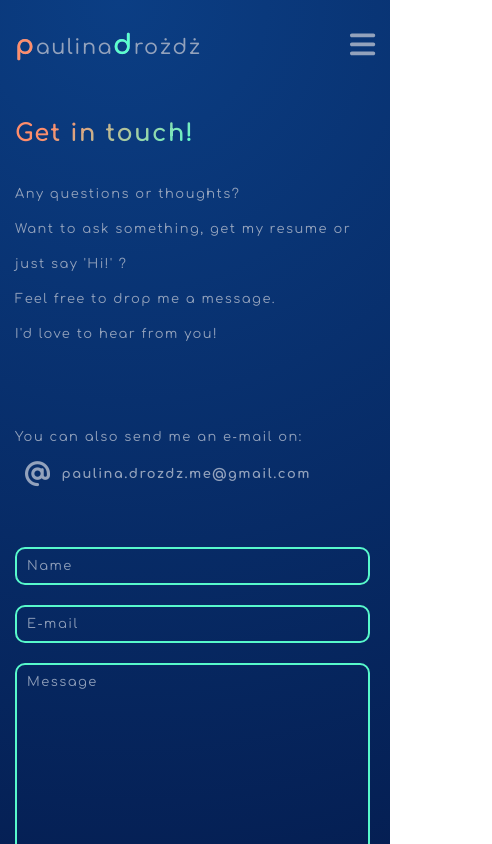
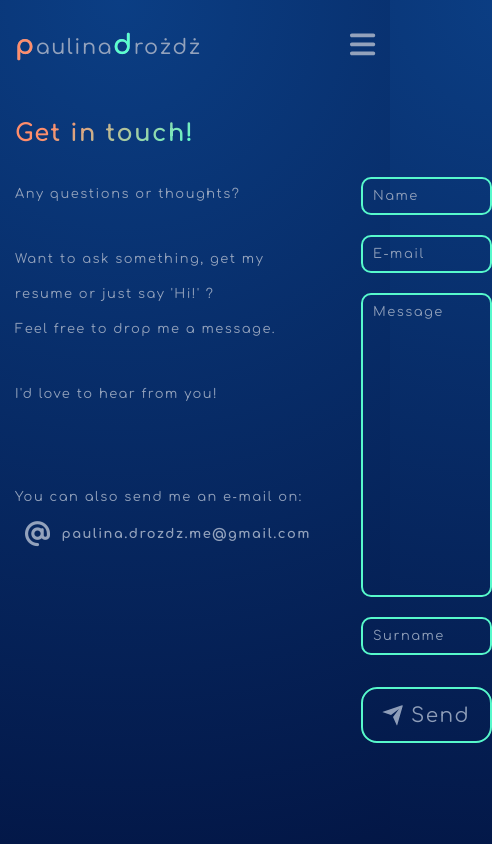
Before and after one commit to Paulina594/Portfolio, a React (Create React App) app: page /contact in a window 390 px wide. Shown: the top 844 px of the page, 492 px wide, since content can reach past the window. Built offline with nearby package versions, Linux system fonts and the light colour scheme.

Commit message:
contact form functionality implemented, google recaptcha replaced with honeypot

```diff
--- /dev/null
+++ b/src/components/contactForm/ContactForm.tsx
@@ -0,0 +1,52 @@
+import React, { useState } from "react";
+import { ContactFormView } from "../contactFormView/ContactFormView";
+
+export interface ContactMessage {
+  fullName: string;
+  email: string;
+  body: string;
+  surname: string;
+}
+
+export enum ContactFormStatus {
+  INITIAL,
+  SUCCESS,
+  ERROR,
+}
+
+export const ContactForm = () => {
+  const [formSubmitStatus, setFormSubmitStatus] = useState<ContactFormStatus>(
+    ContactFormStatus.INITIAL
+  );
+
+  const endpoint = "http://localhost:8080/send-mail";
+
+  async function sendMail(message: ContactMessage): Promise<any> {
+    if (message.surname !== "") {
+      setFormSubmitStatus(ContactFormStatus.SUCCESS);
+    } else {
+      const response = await fetch(endpoint, {
+        method: "POST",
+        body: JSON.stringify(message),
+        headers: {
+          "Content-Type": "application/json",
+        },
+      });
+      if (response.status === 200) {
+        setFormSubmitStatus(ContactFormStatus.SUCCESS);
+      } else {
+        setFormSubmitStatus(ContactFormStatus.ERROR);
+      }
+    }
+  }
+
+  return (
+    <>
+      <ContactFormView
+        formSubmitStatus={formSubmitStatus}
+        setSubmitStatus={() => setFormSubmitStatus(ContactFormStatus.INITIAL)}
+        onFormSubmit={(message) => sendMail(message)}
+      />
+    </>
+  );
+};
--- /dev/null
+++ b/src/components/contactFormView/ContactFormView.scss
@@ -0,0 +1,108 @@
+form {
+  width: 100%;
+
+  input {
+    width: 100%;
+  }
+
+  textarea {
+    resize: none;
+    width: 100%;
+    @media screen and (max-width: 1640px) {
+
+    }
+    @media screen and (max-width: 1200px) {
+      width: 100%;
+    }
+  }
+
+  input, textarea {
+    box-sizing: border-box;
+    display: block;
+    margin-bottom: 20px;
+    padding: 10px;
+    font-size: 22px;
+    background-color: transparent;
+    border-radius: 10px;
+    border: 2px solid var(--color-mint);
+    font-family: var(--font-family);
+    color: var(--color-additonal);
+
+    @media screen and (max-width: 576px) {
+      font-size: 13px;
+    }
+
+    &:focus, &:focus {
+      border: 2px solid var(--color-mint);
+      outline: none;
+      box-shadow: 0 0 5px var(--color-mint);
+    }
+
+    &::placeholder {
+      color: var(--color-additonal);
+    }
+  }
+
+  @media screen and (max-width: 1200px) {
+    flex-direction: column;
+  }
+}
+
+button.submitBtn {
+  font-family: inherit;
+  font-size: 20px;
+  background: transparent;
+  color: var(--color-additonal);
+  padding: 0.7em 1em 0.7em 0.9em;
+  margin: 2rem auto 0;
+  display: flex;
+  align-items: center;
+  border: 2px solid var(--color-mint);
+  border-radius: 16px;
+  overflow: hidden;
+  cursor: pointer;
+  transition: all 0.2s;
+
+  &:hover .svg-wrapper {
+    animation: fly-1 0.6s ease-in-out infinite alternate;
+  }
+
+  &:hover svg {
+    transform: translateX(1.2em) rotate(45deg) scale(1.1);
+  }
+
+  &:hover span {
+    transform: translateX(5em);
+  }
+
+  &:active {
+    transform: scale(0.95);
+  }
+
+  svg {
+    display: block;
+    transform-origin: center center;
+    transition: transform 0.3s ease-in-out;
+  }
+
+  span {
+    display: block;
+    margin-left: 0.3em;
+    transition: all 0.3s ease-in-out;
+  }
+}
+
+@keyframes fly-1 {
+  from {
+    transform: translateY(0.1em);
+  }
+
+  to {
+    transform: translateY(-0.1em);
+  }
+}
+
+//#surname {
+//  display: none;
+//  visibility: hidden;
+//}
--- /dev/null
+++ b/src/components/contactFormView/ContactFormView.tsx
@@ -0,0 +1,85 @@
+import React, { FormEvent, useEffect } from "react";
+
+import { ContactFormStatus, ContactMessage } from "../contactForm/ContactForm";
+
+import "./ContactFormView.scss";
+
+export type ContactFormViewProps = {
+  onFormSubmit: (contactData: ContactMessage) => void;
+  formSubmitStatus: ContactFormStatus;
+  setSubmitStatus: () => void;
+};
+
+export const ContactFormView = (props: ContactFormViewProps) => {
+  const { onFormSubmit, formSubmitStatus, setSubmitStatus } = props;
+
+  useEffect(() => {
+    if (formSubmitStatus === 1) {
+      (document.getElementById("form") as HTMLFormElement).reset();
+    } else if (formSubmitStatus === 2) {
+      alert("Something went wrong!");
+    }
+    return () => setSubmitStatus();
+  }, [setSubmitStatus, formSubmitStatus]);
+
+  function submitForm(submitEvent: FormEvent): void {
+    submitEvent.preventDefault();
+
+    const formData = new FormData(submitEvent.currentTarget as HTMLFormElement);
+
+    const fields: ContactMessage = {
+      fullName: formData.get("name") + "",
+      email: formData.get("email") + "",
+      body: formData.get("message") + "",
+      surname: formData.get("surname") + "",
+    };
+
+    onFormSubmit(fields);
+  }
+
+  const submitBtn = (
+    <button type="submit" className="submitBtn">
+      <div className="svg-wrapper-1">
+        <div className="svg-wrapper">
+          <svg
+            xmlns="http://www.w3.org/2000/svg"
+            viewBox="0 0 24 24"
+            width="24"
+            height="24"
+          >
+            <path fill="none" d="M0 0h24v24H0z" />
+            <path
+              fill="currentColor"
+              d="M1.946 9.315c-.522-.174-.527-.455.01-.634l19.087-6.362c.529-.176.832.12.684.638l-5.454 19.086c-.15.529-.455.547-.679.045L12 14l6-8-8 6-8.054-2.685z"
+            />
+          </svg>
+        </div>
+      </div>
+      <span>Send</span>
+    </button>
+  );
+
+  return (
+    <>
+      <form id="form" onSubmit={(submitEvent) => submitForm(submitEvent)}>
+        <label>
+          <input name="name" type="text" placeholder="Name" required />
+        </label>
+        <label>
+          <input name="email" type="email" placeholder="E-mail" required />
+        </label>
+        <label>
+          <textarea name="message" placeholder="Message" rows={20} required />
+        </label>
+        <input
+          id="surname"
+          name="surname"
+          size={40}
+          type="text"
+          placeholder="Surname"
+        />
+        {submitBtn}
+      </form>
+    </>
+  );
+};
--- a/src/pages/aboutMePage/AboutMePage.scss
+++ b/src/pages/aboutMePage/AboutMePage.scss
@@ -1,5 +1,5 @@
  .col-left p {
-    margin-bottom: 20px;
+    margin-bottom: 30px;
   }
 
 
--- a/src/pages/contactPage/ContactPage.scss
+++ b/src/pages/contactPage/ContactPage.scss
@@ -24,6 +24,7 @@
     }
 
     .email-contact {
+      padding-top: 40px;
       line-height: 30px;
     }
 
@@ -70,59 +71,8 @@
       width: 100%;
       flex-basis: 100%;
     }
-
-
-    form {
-      width: 100%;
-      input {
-        width: 100%;
-      }
-
-      textarea {
-        resize: none;
-        width: 100%;
-        @media screen and (max-width: 1640px) {
-
-        }
-        @media screen and (max-width: 1200px) {
-          width: 100%;
-        }
-      }
-
-      input, textarea {
-        box-sizing: border-box;
-        display: block;
-        margin-bottom: 20px;
-        padding: 10px;
-        font-size: 22px;
-        background-color: transparent;
-        border-radius: 10px;
-        border: 2px solid var(--color-mint);
-        font-family: var(--font-family);
-        color: var(--color-additonal);
-
-        @media screen and (max-width: 576px) {
-          font-size: 13px;
-        }
-
-        &:focus, &:focus {
-          border: 2px solid var(--color-mint);
-          outline: none;
-          box-shadow: 0 0 5px var(--color-mint);
-        }
-
-        &::placeholder {
-          color: var(--color-additonal);
-        }
-      }
-    }
-  }
-
-  @media screen and (max-width: 1200px) {
-    flex-direction: column;
   }
 }
-
 
 .social-wrapper {
   padding-top: 100px;
@@ -303,57 +253,3 @@
     animation-timing-function: ease-out;
   }
 }
-
-button.submitBtn {
-  font-family: inherit;
-  font-size: 20px;
-  background: transparent;
-  color: var(--color-additonal);
-  padding: 0.7em 1em 0.7em 0.9em;
-  margin: 2rem auto 0;
-  display: flex;
-  align-items: center;
-  border: 2px solid var(--color-mint);
-  border-radius: 16px;
-  overflow: hidden;
-  cursor: pointer;
-  transition: all 0.2s;
-
-  &:hover .svg-wrapper {
-    animation: fly-1 0.6s ease-in-out infinite alternate;
-  }
-
-  &:hover svg {
-     transform: translateX(1.2em) rotate(45deg) scale(1.1);
-   }
-
-  &:hover span {
-    transform: translateX(5em);
-  }
-
-  &:active {
-    transform: scale(0.95);
-  }
-
-  svg {
-    display: block;
-    transform-origin: center center;
-    transition: transform 0.3s ease-in-out;
-  }
-
-  span {
-    display: block;
-    margin-left: 0.3em;
-    transition: all 0.3s ease-in-out;
-  }
-}
-
-@keyframes fly-1 {
-  from {
-    transform: translateY(0.1em);
-  }
-
-  to {
-    transform: translateY(-0.1em);
-  }
-}
--- a/src/pages/contactPage/ContactPage.tsx
+++ b/src/pages/contactPage/ContactPage.tsx
@@ -1,11 +1,10 @@
-import React, { useState } from "react";
-
-import ReCAPTCHA from "react-google-recaptcha";
+import React, { FormEvent, useState } from "react";
 
 import { FontAwesomeIcon } from "@fortawesome/react-fontawesome";
 import { faAnglesDown } from "@fortawesome/free-solid-svg-icons";
 
 import "./ContactPage.scss";
+import { ContactForm } from "../../components/contactForm/ContactForm";
 
 export const ContactPage = () => {
   const contact = (
@@ -15,11 +14,17 @@ export const ContactPage = () => {
     </a>
   );
 
-  const [isChecked, setIsChecked] = useState(false);
-
-  function handleChange(isChecked: boolean) {
-    setIsChecked(true);
-  }
+  // function validateForm(form) {
+  //   var x = document.forms["contact_form"]["honeypot"].value;
+  //   if (x == "" || x == null) {
+  //     // if the honeypot was ignored, it's a hu-mon
+  //     form.action = "https://..."; // link to process form and redirect to thank you
+  //   } else {
+  //     // the honeypot was filled in, it's a robot
+  //     form.action = "http://..."; // link directly to thank you without actually processing form
+  //     return false;
+  //   }
+  // }
 
   return (
     <>
@@ -29,57 +34,19 @@ export const ContactPage = () => {
       <div className="container">
         <div className="row">
           <div className="col-left slide-in-fwd-center">
-            Any questions or thoughts?
-            <br />
-            Want to ask something, get my resume or just say 'Hi!' ?<br />
-            Feel free to drop me a message.
-            <br />
-            I'd love to hear from you!
-            <br />
-            <br />
-            <br />
+            <p>Any questions or thoughts?</p>
+            <p>
+              Want to ask something, get my resume or just say 'Hi!' ?<br />
+              Feel free to drop me a message.
+            </p>
+            <p>I'd love to hear from you!</p>
             <div className="email-contact">
               You can also send me an e&#8209;mail on:
             </div>
             <div className="email-link">{contact}</div>
           </div>
           <div className="col-right fade-in">
-            <form>
-              <label htmlFor="name">
-                <input type="text" placeholder="Name" />
-              </label>
-              <label htmlFor="email">
-                <input type="email" placeholder="E-mail" />
-              </label>
-              <label htmlFor="message">
-                <textarea placeholder="Message" rows={20} />
-              </label>
-              <ReCAPTCHA
-                sitekey="6LcrdlUgAAAAACOAjUG7HXGJo-i5uAlpjQuovSdU"
-                onChange={() => handleChange(isChecked)}
-                theme="dark"
-                hl="en-GB"
-              />
-              <button className="submitBtn">
-                <div className="svg-wrapper-1">
-                  <div className="svg-wrapper">
-                    <svg
-                      xmlns="http://www.w3.org/2000/svg"
-                      viewBox="0 0 24 24"
-                      width="24"
-                      height="24"
-                    >
-                      <path fill="none" d="M0 0h24v24H0z" />
-                      <path
-                        fill="currentColor"
-                        d="M1.946 9.315c-.522-.174-.527-.455.01-.634l19.087-6.362c.529-.176.832.12.684.638l-5.454 19.086c-.15.529-.455.547-.679.045L12 14l6-8-8 6-8.054-2.685z"
-                      />
-                    </svg>
-                  </div>
-                </div>
-                <span>Send</span>
-              </button>
-            </form>
+            <ContactForm />
           </div>
         </div>
       </div>
```
Also changed, not shown: 1 other file (tests, documents, lock files or other folders).
